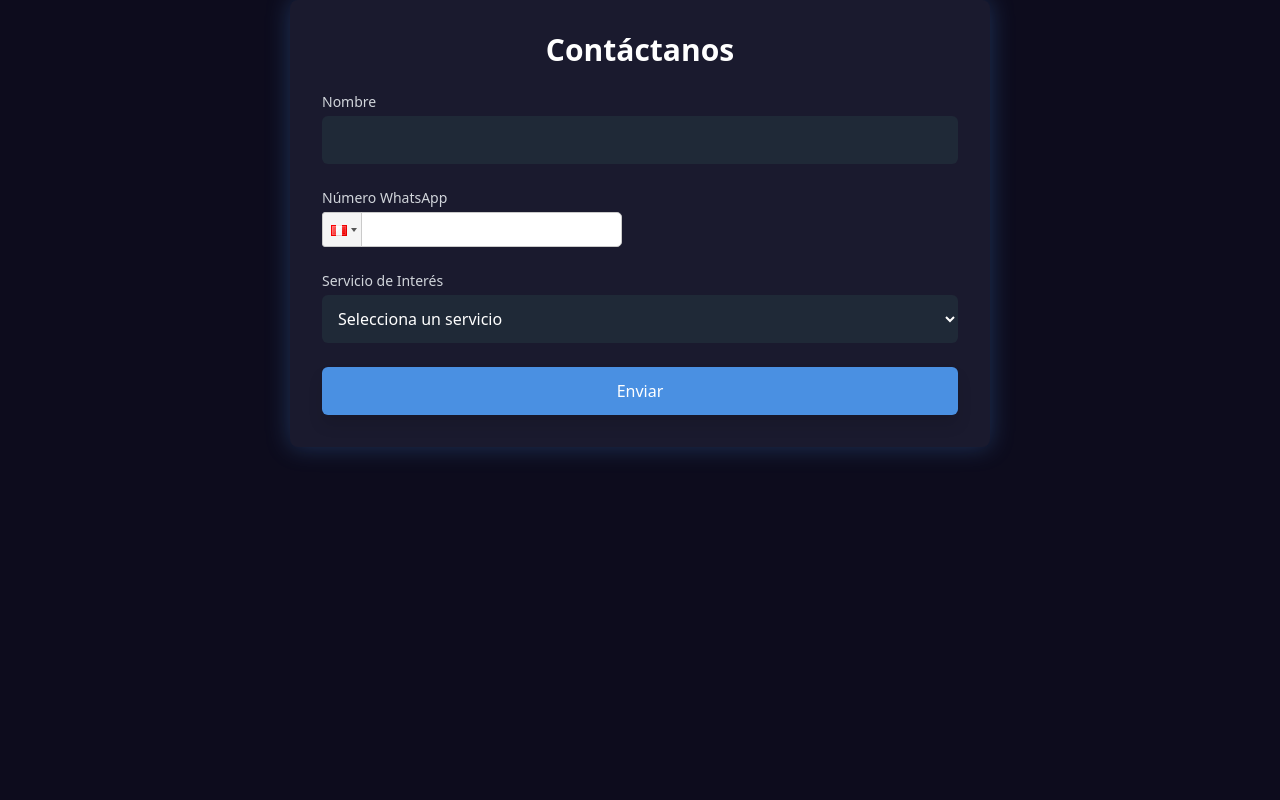
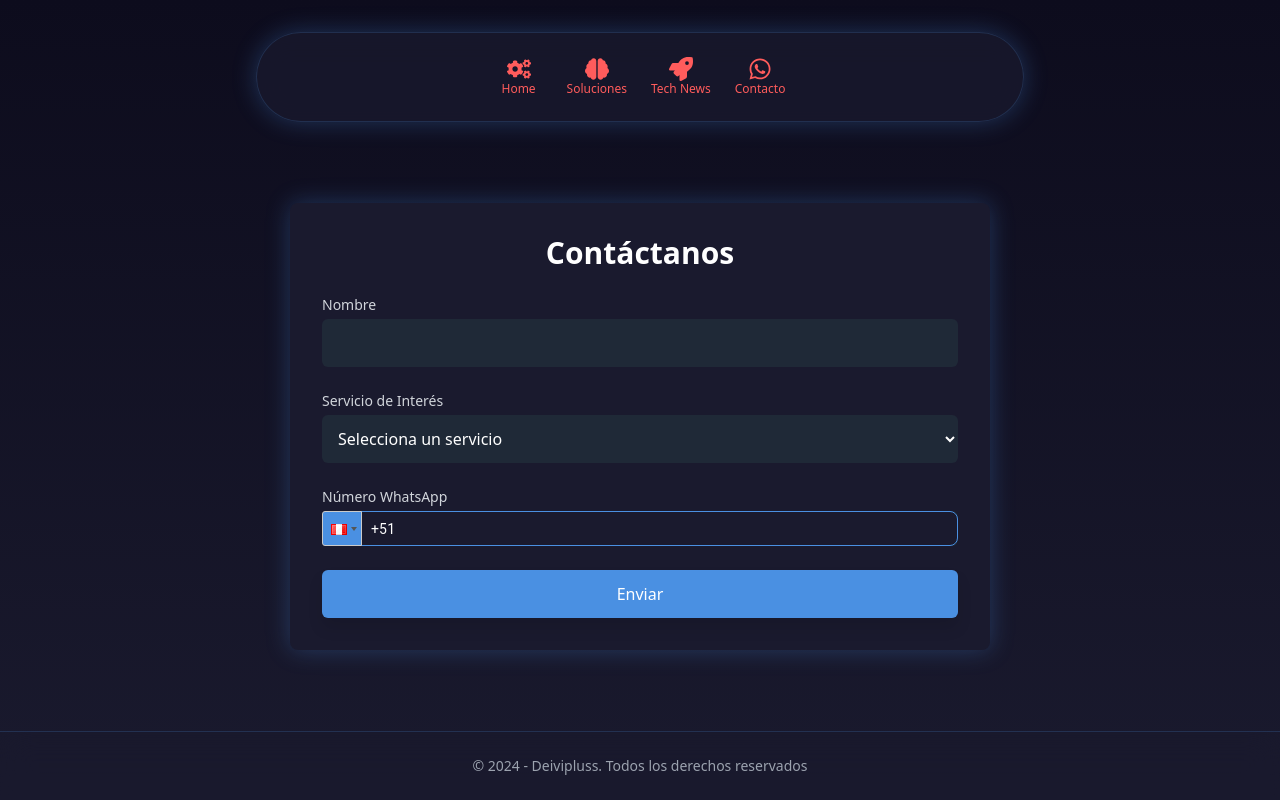
Before and after one commit to deivipluss/landing, a Next.js app: page /contacto in a window 1280 px wide. Built offline with nearby package versions, Linux system fonts and the light colour scheme.

Commit message:
formlibreriacodigo

```diff
--- a/app/contacto/page.tsx
+++ b/app/contacto/page.tsx
@@ -1,11 +1,17 @@
 "use client";
-
 import React, { useState, useEffect, Suspense } from "react";
-import PhoneInput from "react-phone-input-2";
-import "react-phone-input-2/lib/style.css";
+import {
+  FaCogs,
+  FaBrain,
+  FaRocket,
+  FaWhatsapp
+} from "react-icons/fa";
+import Link from "next/link";
 import { useSearchParams } from "next/navigation";
 import { motion } from "framer-motion";
 import axios from "axios";
+import PhoneInput from "react-phone-input-2";
+import "react-phone-input-2/lib/style.css";
 
 const serviceLabels = {
   branding: "Branding Empresarial",
@@ -18,15 +24,42 @@ const serviceLabels = {
   onlyfans: "OnlyFans Management",
 };
 
+const uniqueCountries = [
+  "Perú", "Estados Unidos", "México", "Argentina",
+  "Canadá", "Australia", "España", "Colombia",
+  "Chile", "Brasil", "Reino Unido", "Alemania"
+];
+
+const navItems = [
+  {
+    href: "/",
+    icon: <FaCogs className="transition-transform duration-300 group-hover:rotate-180" />,
+    label: "Home"
+  },
+  {
+    href: "#solutions",
+    icon: <FaBrain className="transition-transform duration-300 group-hover:scale-110" />,
+    label: "Soluciones"
+  },
+  {
+    href: "/novedades-tech",
+    icon: <FaRocket className="transition-transform duration-300 group-hover:scale-110" />,
+    label: "Tech News"
+  },
+  {
+    href: "/contacto",
+    icon: <FaWhatsapp className="transition-transform duration-300 group-hover:rotate-12" />,
+    label: "Contacto"
+  },
+];
+
 const ContactForm: React.FC = () => {
   const searchParams = useSearchParams();
   const [formState, setFormState] = useState({
     name: "",
-    phone: "",
+    whatsapp: "+51",
     selectedService: "",
   });
-
-  const [phoneValue, setPhoneValue] = useState("");
 
   useEffect(() => {
     const serviceParam = searchParams.get("servicio");
@@ -38,35 +71,27 @@ const ContactForm: React.FC = () => {
     }
   }, [searchParams]);
 
-  const handleInputChange = (
-    e: React.ChangeEvent<HTMLInputElement | HTMLSelectElement>
-  ) => {
-    const { name, value } = e.target;
+  const handleInputChange = (name: string, value: string) => {
     setFormState((prevState) => ({
       ...prevState,
       [name]: value,
     }));
   };
 
-  const handlePhoneChange = (value: string) => {
-    setPhoneValue(value);
-  };
-
   const handleSubmit = async (e: React.FormEvent) => {
     e.preventDefault();
     try {
-      await axios.post("/api/contact", { ...formState, phone: phoneValue });
+      await axios.post("/api/contact", formState);
 
-      alert("Mensaje enviado exitosamente");
+      alert("Formulario enviado exitosamente");
       setFormState({
         name: "",
-        phone: "",
+        whatsapp: "+51",
         selectedService: "",
       });
-      setPhoneValue("");
     } catch (error) {
       console.error("Error al enviar el formulario:", error);
-      alert("Error al enviar el mensaje");
+      alert("Error al enviar el formulario");
     }
   };
 
@@ -75,17 +100,12 @@ const ContactForm: React.FC = () => {
       initial={{ opacity: 0, y: 50 }}
       animate={{ opacity: 1, y: 0 }}
       transition={{ duration: 0.7 }}
-      className="w-full max-w-[90%] sm:max-w-[700px] bg-[#1A1A2E] p-6 sm:p-8 rounded-lg shadow-glow mx-auto"
+      className="w-full max-w-[700px] bg-[#1A1A2E] p-8 rounded-lg shadow-glow"
     >
-      <h2 className="text-3xl font-bold text-white mb-6 text-center">
-        Contáctanos
-      </h2>
+      <h2 className="text-3xl font-bold text-white mb-6 text-center">Contáctanos</h2>
       <form onSubmit={handleSubmit} className="space-y-6">
         <div>
-          <label
-            htmlFor="name"
-            className="block text-sm font-medium text-gray-300"
-          >
+          <label htmlFor="name" className="block text-sm font-medium text-gray-300">
             Nombre
           </label>
           <input
@@ -93,84 +113,20 @@ const ContactForm: React.FC = () => {
             id="name"
             name="name"
             value={formState.name}
-            onChange={handleInputChange}
+            onChange={(e) => handleInputChange("name", e.target.value)}
             className="mt-1 p-3 block w-full rounded-md bg-gray-800 border-gray-700 text-white"
             required
           />
         </div>
         <div>
-          <label
-            htmlFor="phone"
-            className="block text-sm font-medium text-gray-300"
-          >
-            Número WhatsApp
-          </label>
-          <PhoneInput
-            country={"pe"} // Perú predeterminado
-            value={phoneValue}
-            onChange={handlePhoneChange}
-            containerClass="mt-1"
-            inputClass="rounded-md w-full bg-gray-800 text-white"
-            buttonClass="bg-gray-700"
-            dropdownStyle={{
-              backgroundColor: "#1A1A2E",
-              color: "#FFFFFF",
-              maxHeight: "200px",
-              overflow: "auto",
-            }}
-            enableAreaCodes={true}
-            preferredCountries={[
-              "pe", // Perú primero
-              "ar", "bo", "br", "cl", "co", "ec", "py", "uy", "ve", // Sudamérica
-              "us", "ca", // Norteamérica
-              "mx", "gt", "hn", "ni", "pa", "cr", "sv", // Centroamérica
-              "es", "fr", "de", "it", "pt", // Europa
-              "au", "in", "jp", "cn", // Resto del mundo
-            ]}
-            localization={{
-              pe: "Perú",
-              ar: "Argentina",
-              bo: "Bolivia",
-              br: "Brasil",
-              cl: "Chile",
-              co: "Colombia",
-              ec: "Ecuador",
-              py: "Paraguay",
-              uy: "Uruguay",
-              ve: "Venezuela",
-              us: "Estados Unidos",
-              ca: "Canadá",
-              mx: "México",
-              gt: "Guatemala",
-              hn: "Honduras",
-              ni: "Nicaragua",
-              pa: "Panamá",
-              cr: "Costa Rica",
-              sv: "El Salvador",
-              es: "España",
-              fr: "Francia",
-              de: "Alemania",
-              it: "Italia",
-              pt: "Portugal",
-              au: "Australia",
-              in: "India",
-              jp: "Japón",
-              cn: "China",
-            }}
-          />
-        </div>
-        <div>
-          <label
-            htmlFor="selectedService"
-            className="block text-sm font-medium text-gray-300"
-          >
+          <label htmlFor="selectedService" className="block text-sm font-medium text-gray-300">
             Servicio de Interés
           </label>
           <select
             id="selectedService"
             name="selectedService"
             value={formState.selectedService}
-            onChange={handleInputChange}
+            onChange={(e) => handleInputChange("selectedService", e.target.value)}
             className="mt-1 p-3 block w-full rounded-md bg-gray-800 border-gray-700 text-white"
           >
             <option value="">Selecciona un servicio</option>
@@ -180,6 +136,28 @@ const ContactForm: React.FC = () => {
               </option>
             ))}
           </select>
+        </div>
+        <div>
+          <label className="block text-sm font-medium text-gray-300 mb-1">Número WhatsApp</label>
+          <PhoneInput
+            country={"pe"}
+            value={formState.whatsapp}
+            onChange={(value) => handleInputChange("whatsapp", value)}
+            inputClass="text-black"
+            buttonClass="bg-gray-800 border-gray-700 text-white"
+            containerClass="mt-1 rounded-md bg-gray-800"
+            inputStyle={{
+              width: "100%",
+              backgroundColor: "#1A1A2E",
+              color: "#FFFFFF",
+              border: "1px solid #4A90E2",
+              borderRadius: "8px",
+            }}
+            buttonStyle={{
+              backgroundColor: "#4A90E2",
+              color: "#FFFFFF",
+            }}
+          />
         </div>
         <motion.button
           whileHover={{ scale: 1.05 }}
@@ -194,12 +172,39 @@ const ContactForm: React.FC = () => {
   );
 };
 
-const Page: React.FC = () => {
+const Contact: React.FC = () => {
   return (
-    <Suspense fallback={<div>Cargando...</div>}>
-      <ContactForm />
-    </Suspense>
+    <div className="min-h-screen bg-[#0D0C1D] bg-gradient-to-b from-[#0D0C1D] to-[#1A1A2E] flex flex-col overflow-hidden relative">
+      <header className="flex justify-center py-6 mt-8 space-x-6 bg-[#1A1A2E]/80 backdrop-blur-lg shadow-glow rounded-full w-[90%] max-w-3xl mx-auto border border-[#4A90E2]/20">
+        {navItems.map((item) => (
+          <Link
+            key={item.href}
+            href={item.href}
+            className="group flex flex-col items-center cursor-pointer"
+          >
+            <div
+              className={`text-2xl mx-3 text-[#FF5C5C] group-hover:text-[#4A90E2] transition-all duration-300`}
+            >
+              {item.icon}
+            </div>
+            <span className="text-xs text-[#FF5C5C] group-hover:text-[#4A90E2] transition-colors duration-300">
+              {item.label}
+            </span>
+          </Link>
+        ))}
+      </header>
+
+      <main className="flex-grow flex justify-center items-center p-4 md:p-8">
+        <Suspense fallback={<div>Cargando...</div>}>
+          <ContactForm />
+        </Suspense>
+      </main>
+
+      <footer className="bg-[#1A1A2E]/80 backdrop-blur-lg text-center py-6 text-gray-400 text-sm mt-auto border-t border-[#4A90E2]/20">
+        © 2024 - Deivipluss. Todos los derechos reservados
+      </footer>
+    </div>
   );
 };
 
-export default Page;
+export default Contact;
```
